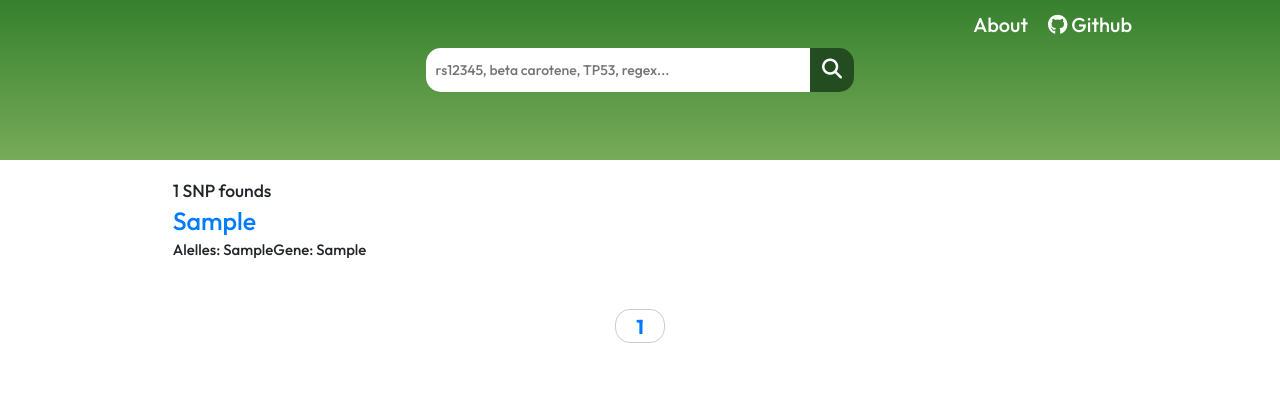
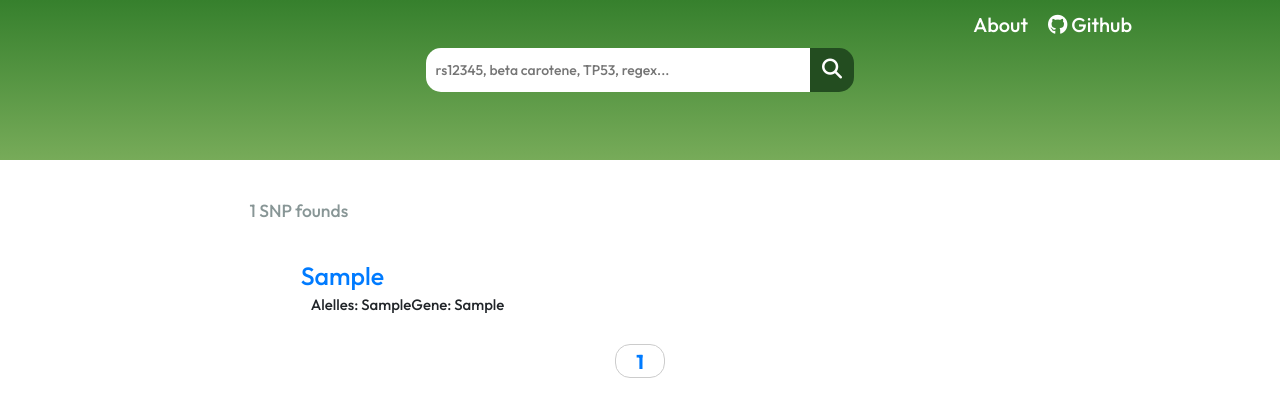
Before and after one commit to riccardoalv/vanda, a Django app: template web/templates/web/search.html in a window 1280 px wide. Shown: the top 420 px of the page. Run offline with Django 4.2, Linux system fonts and the light colour scheme; the template is opened without the code that fills it: most values are stand-ins (such as "Sample title", 1, 10 or a date in 2020); some libraries are stand-ins or nearby versions.

Commit message:
fix: update left margin search's result

```diff
--- a/web/static/web/searchStyle.css
+++ b/web/static/web/searchStyle.css
@@ -107,9 +107,17 @@ input[type="text"]:focus {
   justify-content: center;
   flex-direction: column;
   align-items: left;
-  margin: 20px 13.5vw;
+  margin-left: 23.5vw;
+}
+#snp-counter{
+  width:auto;
+  margin-left: 19.5vw;
+  margin-top: 5vh;
+  margin-bottom: 5vh;
+  color: #889696;
 }
 .desc{
+  margin-left: 10px;
   display: flex;
   flex-direction: row;
 }
--- a/web/templates/web/search.html
+++ b/web/templates/web/search.html
@@ -45,9 +45,9 @@
     </header>
 
     <main>
+      {% if list_response %}
+        <h3 id="snp-counter">{{ num_items }} SNP founds</h3>
         <div class="show-items">
-        {% if list_response %}
-          <h3>{{ num_items }} SNP founds</h3>
           {% for item in list_response %}
             <h1><a href="{{item.0 | slice:"2:" }}">{{item.0}}</a></h1>
             <div class="desc">
```
Lines whose indentation alone changed are shown as unchanged.
